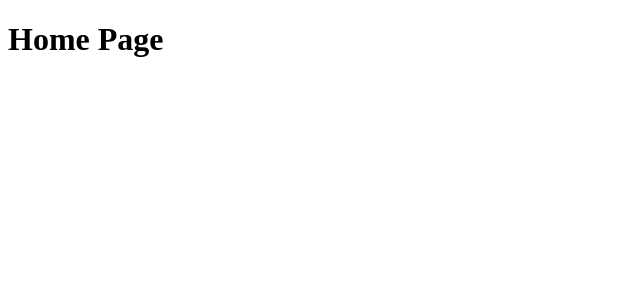
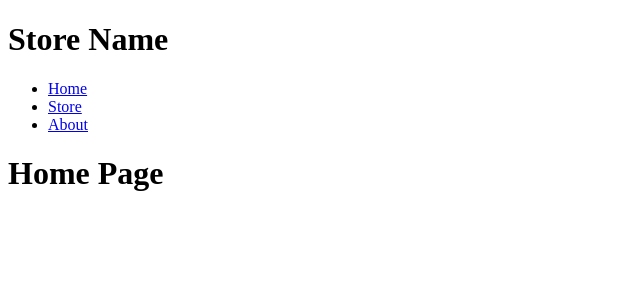
Before and after one commit to markr155/shopping-cart, a React (Vite) app: page / in a window 1280 px wide. Shown: the top 300 px of the page, without its empty margins (0-640 px from the left). Built offline with nearby package versions, Linux system fonts and the light colour scheme.

Commit message:
Work on routing

```diff
--- /dev/null
+++ b/src/App.jsx
@@ -0,0 +1,11 @@
+import NavBar from './Components/Navbar';
+import { Outlet } from 'react-router-dom';
+
+export default function App() {
+	return (
+		<>
+			<NavBar />
+			<Outlet />
+		</>
+	);
+}
--- a/src/Router.jsx
+++ b/src/Router.jsx
@@ -2,21 +2,18 @@ import { createBrowserRouter, RouterProvider } from 'react-router-dom';
 import About from './Pages/About';
 import Home from './Pages/Home';
 import Store from './Pages/Store';
-import NavBar from './Components/Navbar';
+import App from './App';
 
 export default function Router() {
 	const router = createBrowserRouter([
 		{
 			path: '/',
-			element: <Home />,
-		},
-		{
-			path: '/store',
-			element: <Store />,
-		},
-		{
-			path: '/about',
-			element: <About />,
+			element: <App />,
+			children: [
+				{ index: true, element: <Home /> },
+				{ path: 'store', element: <Store /> },
+				{ path: 'about', element: <About /> },
+			],
 		},
 	]);
 
```
